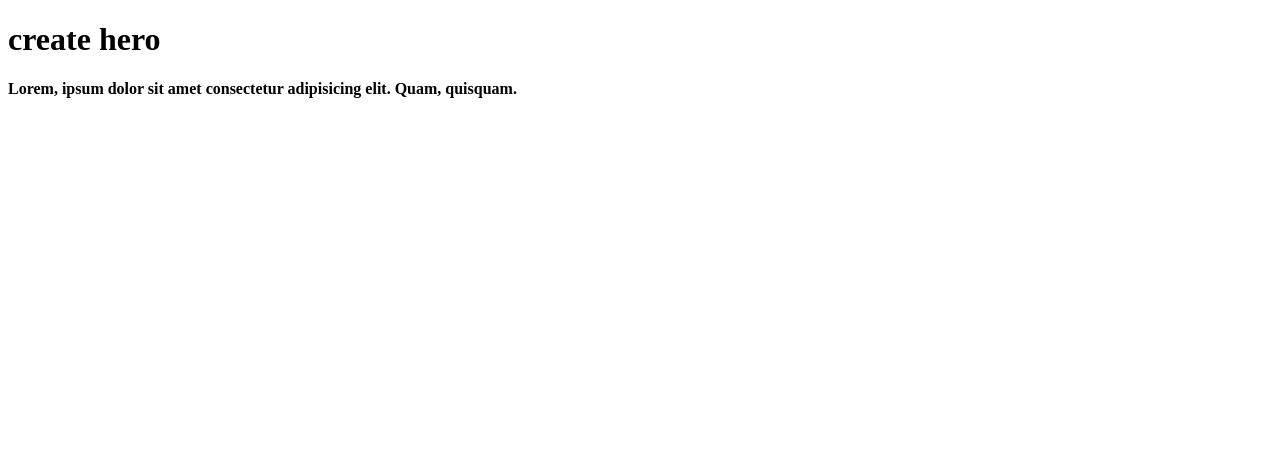
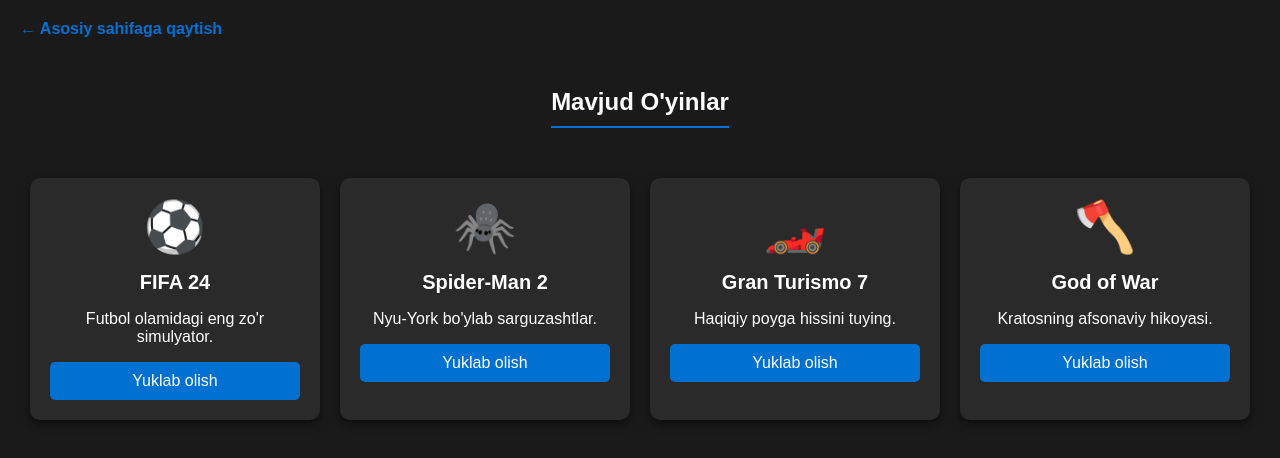
Before and after one commit to abduganiyevi181-ux/nemo, a plain HTML site: page hero.html in a window 1280 px wide. Drawn offline with Linux system fonts and the light colour scheme.

Commit message:
first commit

```diff
--- a/hero.html
+++ b/hero.html
@@ -1,13 +1,113 @@
 <!DOCTYPE html>
-<html lang="en">
+<html lang="uz">
 <head>
     <meta charset="UTF-8">
-    <meta name="viewport" content="width=\, initial-scale=1.0">
-    <title>Document</title>
+    <meta name="viewport" content="width=device-width, initial-scale=1.0">
+    <title>O'yinlar Ro'yxati</title>
+    <style>
+        body {
+            font-family: Arial, sans-serif;
+            background-color: #1a1a1a;
+            color: white;
+            margin: 0;
+            padding: 20px;
+        }
+        nav {
+            margin-bottom: 30px;
+        }
+        nav a {
+            color: #0070d1;
+            text-decoration: none;
+            font-weight: bold;
+        }
+        h2 {
+            text-align: center;
+            color: #fff;
+            border-bottom: 2px solid #0070d1;
+            display: inline-block;
+            padding-bottom: 10px;
+        }
+        .game-list {
+            display: flex;
+            flex-wrap: wrap;
+            justify-content: center;
+            gap: 20px;
+            margin-top: 30px;
+        }
+        .game-card {
+            background-color: #2a2a2a;
+            width: 250px;
+            padding: 20px;
+            border-radius: 10px;
+            text-align: center;
+            box-shadow: 0 4px 8px rgba(0,0,0,0.5);
+        }
+        .game-icon {
+            font-size: 50px;
+            margin-bottom: 15px;
+        }
+        .game-title {
+            font-size: 20px;
+            font-weight: bold;
+            margin-bottom: 10px;
+        }
+        .download-btn {
+            background-color: #0070d1;
+            color: white;
+            border: none;
+            padding: 10px 20px;
+            border-radius: 5px;
+            cursor: pointer;
+            text-decoration: none;
+            display: block;
+            margin-top: 15px;
+        }
+        .download-btn:hover {
+            background-color: #0056a3;
+        }
+    </style>
 </head>
 <body>
-    <h1>create hero</h1>
 
-    <b>Lorem, ipsum dolor sit amet consectetur adipisicing elit. Quam, quisquam.</b>
+    <nav>
+        <a href="index.html">← Asosiy sahifaga qaytish</a>
+    </nav>
+
+    <center><h2>Mavjud O'yinlar</h2></center>
+
+    <div class="game-list">
+        <!-- 1-o'yin -->
+        <div class="game-card">
+            <div class="game-icon">⚽</div>
+            <div class="game-title">FIFA 24</div>
+            <p>Futbol olamidagi eng zo'r simulyator.</p>
+            <a href="#" class="download-btn">Yuklab olish</a>
+        </div>
+
+        <!-- 2-o'yin -->
+        <div class="game-card">
+            <div class="game-icon">🕷️</div>
+            <div class="game-title">Spider-Man 2</div>
+            <p>Nyu-York bo'ylab sarguzashtlar.</p>
+            <a href="#" class="download-btn">Yuklab olish</a>
+        </div>
+
+        <!-- 3-o'yin -->
+        <div class="game-card">
+            <div class="game-icon">🏎️</div>
+            <div class="game-title">Gran Turismo 7</div>
+            <p>Haqiqiy poyga hissini tuying.</p>
+            <a href="#" class="download-btn">Yuklab olish</a>
+        </div>
+
+        <!-- 4-o'yin -->
+        <div class="game-card">
+            <div class="game-icon">🪓</div>
+            <div class="game-title">God of War</div>
+            <p>Kratosning afsonaviy hikoyasi.</p>
+            <a href="#" class="download-btn">Yuklab olish</a>
+        </div>
+    </div>
+
 </body>
 </html>
```
Also changed, not shown: index.html (+51 -6 lines).
